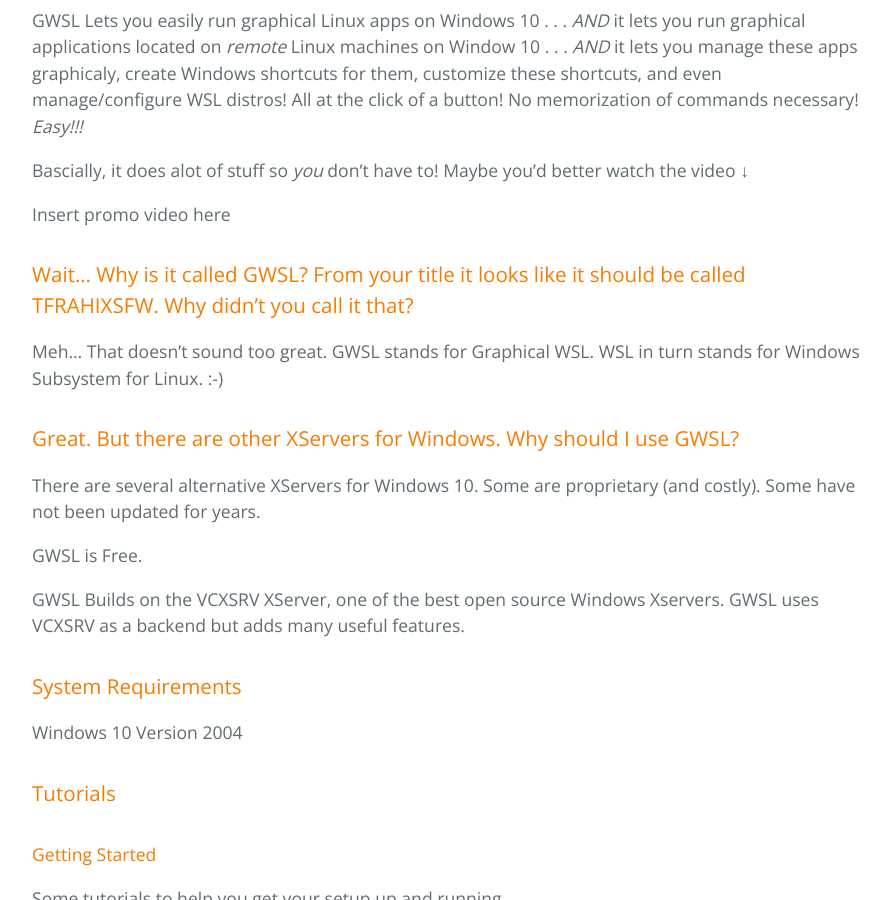
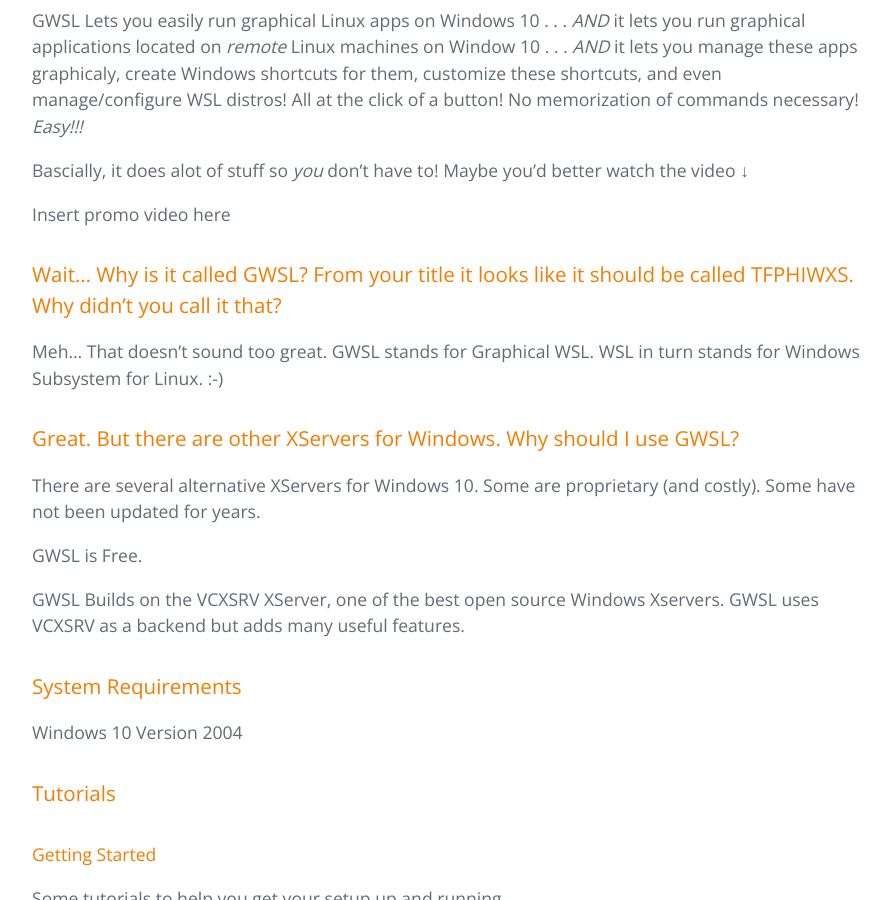
Before and after one commit to Opticos/gwsl, a Jekyll site: the page built from index.md, in a window 1280 px wide and 900 px high, scrolled down 481 px. Shown: the whole window, without its empty margins (192-1082 px from the left). Built offline with Jekyll 4.4.1, drawn with Linux system fonts in a browser that asks for light colours; the repository's description, which GitHub fills in, is left out.

Commit message:
Update index.md

```diff
--- a/index.md
+++ b/index.md
@@ -12,7 +12,7 @@ Bascially, it does alot of stuff so *you* don't have to! Maybe you'd better watc
 
 Insert promo video here
 
-### Wait... Why is it called GWSL? From your title it looks like it should be called TFRAHIXSFW. Why didn't you call it that?
+### Wait... Why is it called GWSL? From your title it looks like it should be called TFPHIWXS. Why didn't you call it that?
 
 Meh... That doesn't sound too great. GWSL stands for Graphical WSL. WSL in turn stands for Windows Subsystem for Linux. :-)
 
```
